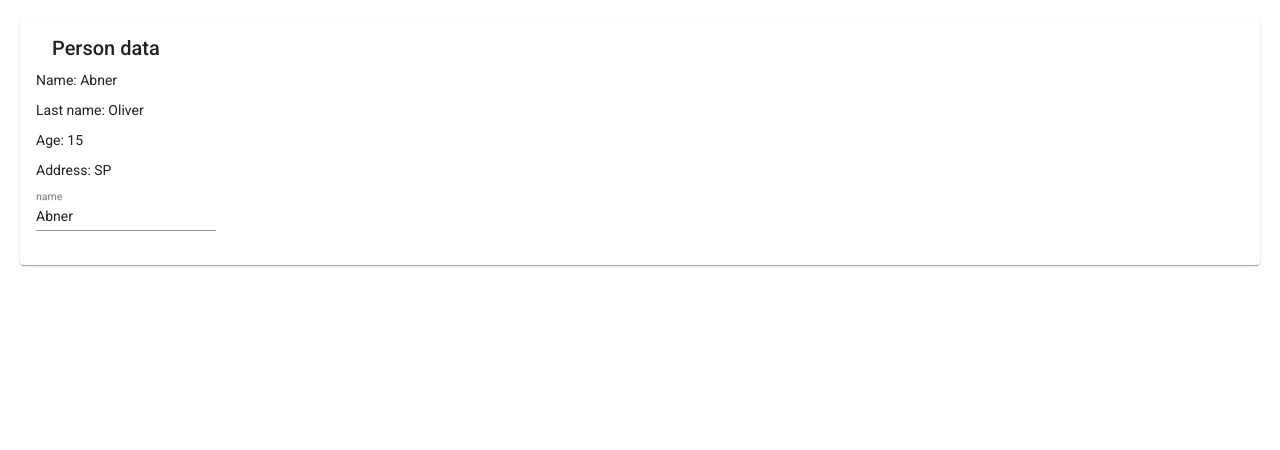
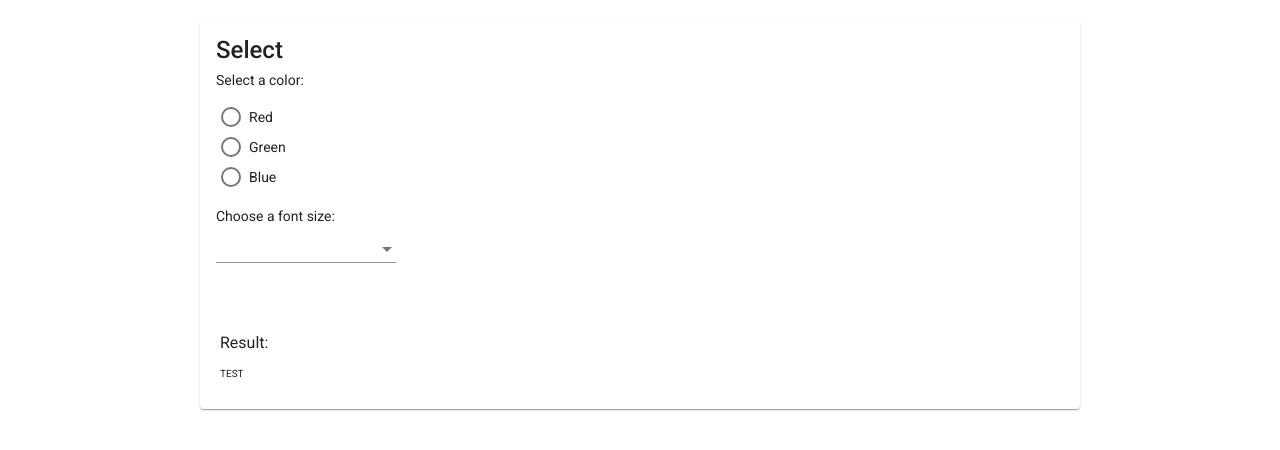
Before and after one commit to AbnerAOliveira/studies, an Angular app: page / in a window 1280 px wide. Shown: the top 450 px of the page. Built offline with nearby package versions, Linux system fonts and the light colour scheme.

Commit message:
Review data binding

```diff
--- a/src/app/app.component.html
+++ b/src/app/app.component.html
@@ -1,12 +1,12 @@
-<app-string-interpolation></app-string-interpolation>
+<!-- <app-strinSg-interpolation></app-string-interpolation> -->
 
-<!--<app-property-binding></app-property-binding>-->
+<!-- <app-property-binding></app-property-binding> -->
 
-<!--<app-event-binding></app-event-binding>-->
+<!-- <app-event-binding></app-event-binding> -->
 
-<!--<app-two-way-data-bindings></app-two-way-data-bindings>-->
+<!-- <app-two-way-data-bindings></app-two-way-data-bindings> -->
 
-<!--<app-ng-style></app-ng-style>-->
+<app-ng-style></app-ng-style>
 
 <!--<app-ng-class></app-ng-class>-->
 
--- a/src/app/components/event-binding/event-binding.component.ts
+++ b/src/app/components/event-binding/event-binding.component.ts
@@ -45,9 +45,11 @@ export class EventBindingComponent implements OnInit {
   }
 
   changeState(event) {
+    console.log(event);
     this.enableCB = event.checked
   }
   selectOption(event){
+    console.log(event);
     this.optionSelectedBool = true;
      this.optionSelected = `Selected option ${event}`
   }
--- a/src/app/property-binding/property-binding.component.html
+++ b/src/app/property-binding/property-binding.component.html
@@ -1,3 +1,5 @@
 <p>property-binding works!</p>
 <button [disabled]="btnDisabled">Button</button>
 <button mat-button [color]="colors[idx]">Button</button>
+
+<button mat-button [color]="dale">Button</button>
--- a/src/app/property-binding/property-binding.component.ts
+++ b/src/app/property-binding/property-binding.component.ts
@@ -6,6 +6,7 @@ import {Component, OnInit} from '@angular/core';
   styleUrls: ['./property-binding.component.css']
 })
 export class PropertyBindingComponent implements OnInit {
+  dale= 'primary'
   btnDisabled = true;
   colors = ['primary', 'accent', 'warn', ''];
   idx = 0;
```
